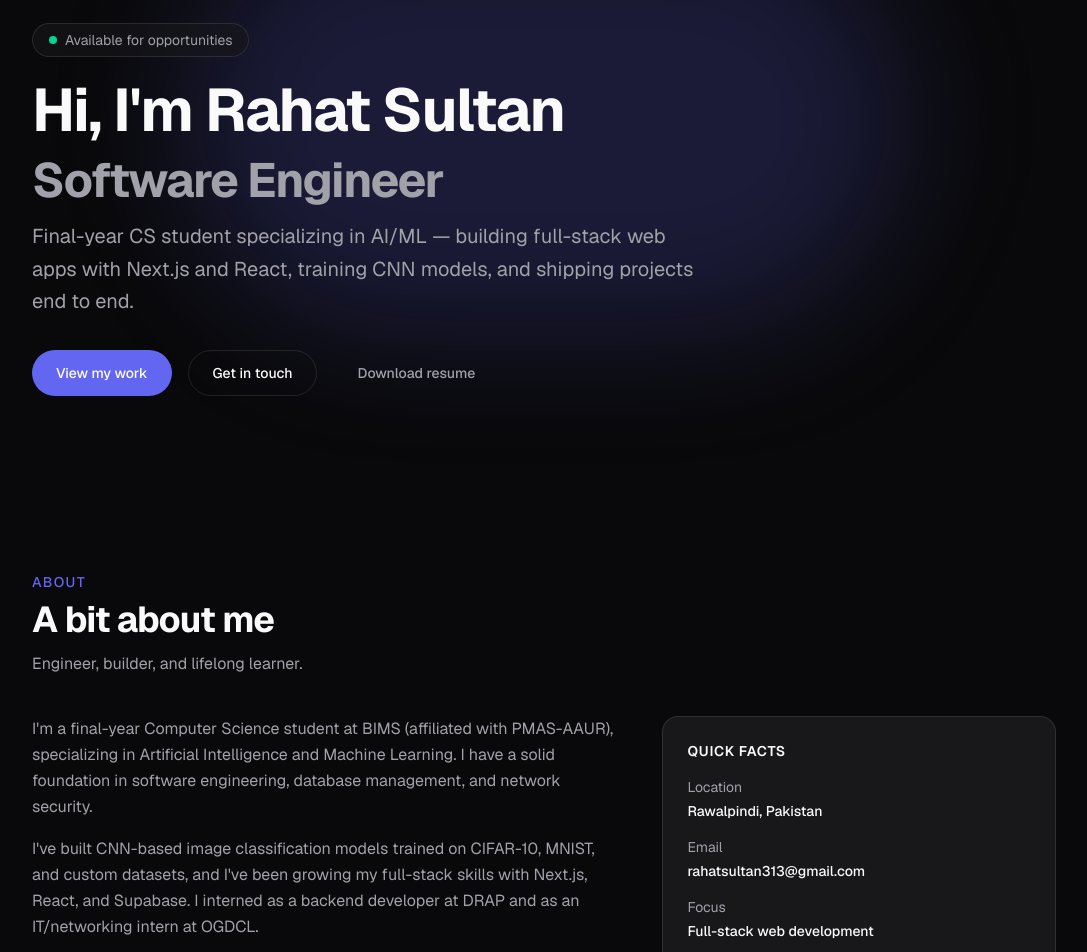
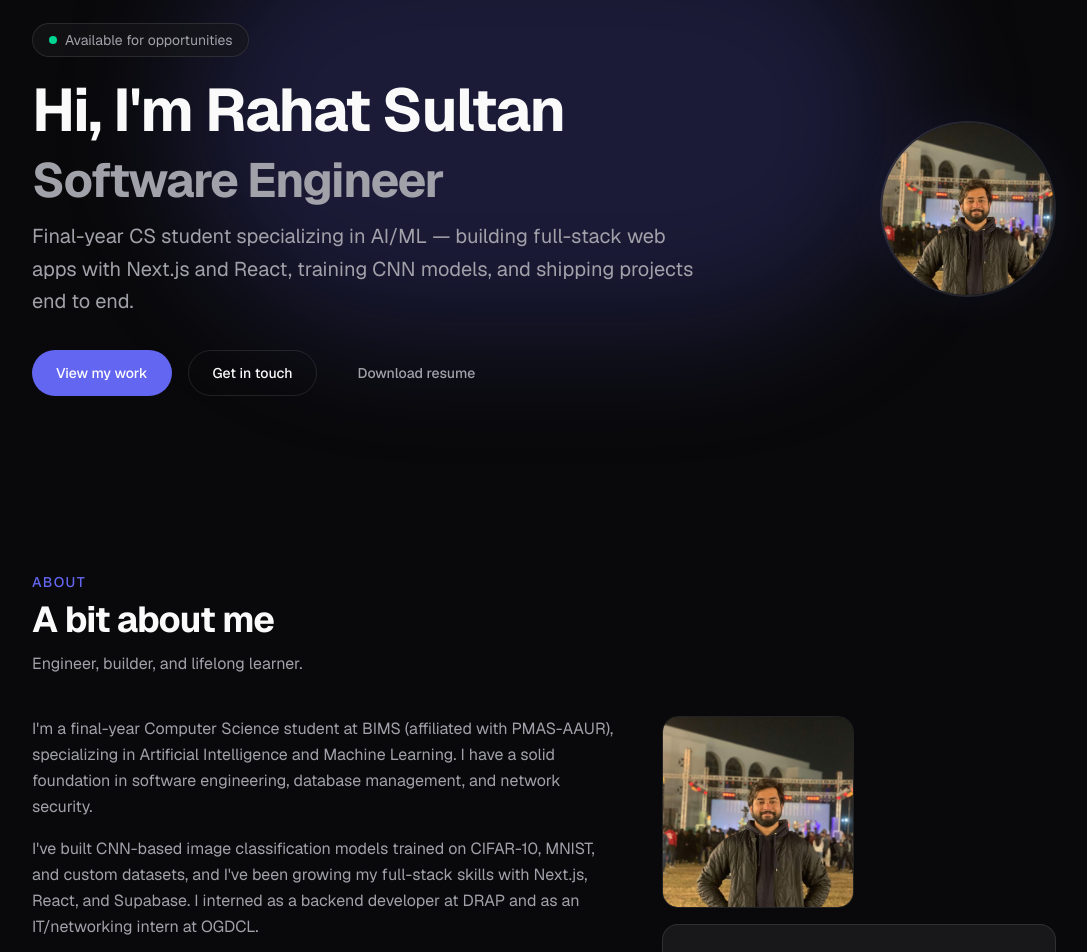
Before and after one commit to Rahat-Sultan/Portfolio, a Next.js app: page / in a window 1280 px wide. Shown: the part 160-1112 px from the top of the page, without its empty margins (96-1183 px from the left). Built offline with nearby package versions, Linux system fonts and the light colour scheme; no server answers; the database is empty.

Commit message:
feat: add profile picture to Hero and About sections

```diff
--- a/components/About.tsx
+++ b/components/About.tsx
@@ -1,3 +1,4 @@
+import Image from "next/image";
 import SectionHeading from "@/components/SectionHeading";
 import { about, profile } from "@/lib/portfolio";
 
@@ -19,7 +20,19 @@ export default function About() {
             ))}
           </div>
 
-          <aside className="rounded-2xl border border-border bg-surface p-6">
+          <aside className="space-y-4">
+            {/* Profile photo */}
+            <div className="relative mx-auto h-48 w-48 lg:mx-0">
+              <Image
+                src="/profile.jpg"
+                alt={`${profile.name} profile photo`}
+                fill
+                className="rounded-2xl object-cover border border-border"
+              />
+            </div>
+
+            {/* Quick facts */}
+            <div className="rounded-2xl border border-border bg-surface p-6">
               <h3 className="mb-4 text-sm font-semibold uppercase tracking-wider text-foreground">
                 Quick facts
               </h3>
@@ -46,6 +59,7 @@ export default function About() {
                   </dd>
                 </div>
               </dl>
+            </div>
           </aside>
         </div>
       </div>
--- a/components/Hero.tsx
+++ b/components/Hero.tsx
@@ -1,3 +1,4 @@
+import Image from "next/image";
 import { profile } from "@/lib/portfolio";
 
 export default function Hero() {
@@ -11,6 +12,9 @@ export default function Hero() {
       </div>
 
       <div className="mx-auto max-w-5xl">
+        <div className="flex flex-col-reverse items-start gap-8 sm:flex-row sm:items-center sm:justify-between">
+          {/* Text content */}
+          <div className="flex-1">
             <p className="mb-4 inline-flex items-center gap-2 rounded-full border border-border bg-surface/60 px-4 py-1.5 text-sm text-muted backdrop-blur-sm">
               <span className="h-2 w-2 rounded-full bg-emerald-400" />
               Available for opportunities
@@ -48,6 +52,25 @@ export default function Hero() {
               </a>
             </div>
           </div>
+
+          {/* Profile picture */}
+          <div className="shrink-0">
+            <div className="relative h-32 w-32 sm:h-44 sm:w-44">
+              <div
+                className="absolute inset-0 rounded-full blur-xl opacity-40"
+                style={{ backgroundColor: "var(--glow)" }}
+              />
+              <Image
+                src="/profile.jpg"
+                alt={`${profile.name} profile photo`}
+                fill
+                className="relative rounded-full object-cover border-2 border-border"
+                priority
+              />
+            </div>
+          </div>
+        </div>
+      </div>
     </section>
   );
 }
```
Also changed, not shown: public/profile.jpg (added). Lines whose indentation alone changed are shown as unchanged.
